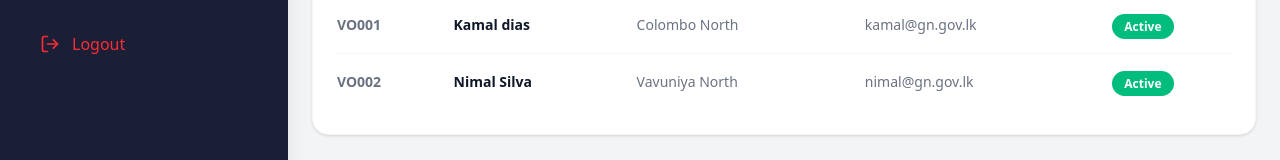
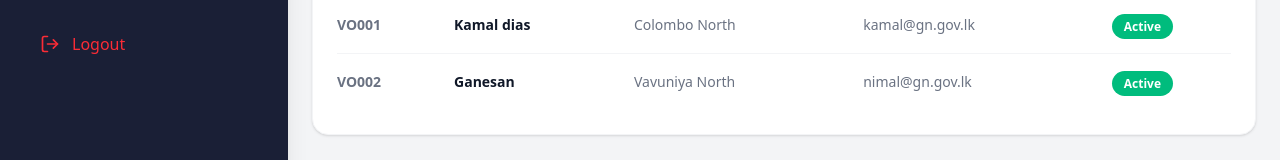
Before and after one commit to umayangana2001/smart-gn-frontend, a React (Vite) app: page /admin in a window 1280 px wide. Shown: the part 327-487 px from the top of the page. Built offline with nearby package versions, Linux system fonts and the light colour scheme.

Commit message:
fix: admin

```diff
--- a/src/admin/AdminDashbordContent.jsx
+++ b/src/admin/AdminDashbordContent.jsx
@@ -2,7 +2,7 @@ import React from "react";
 
 const officers = [
   { id: "VO001", name: "Kamal dias",      division: "Colombo North", email: "kamal@gn.gov.lk",  active: true },
-  { id: "VO002", name: "Nimal Silva",       division: "Vavuniya North", email: "nimal@gn.gov.lk",  active: true },
+  { id: "VO002", name: "Ganesan",       division: "Vavuniya North", email: "nimal@gn.gov.lk",  active: true },
 ];
 
 // ── Stat card icons ─────────────────────────────────────────────
```
